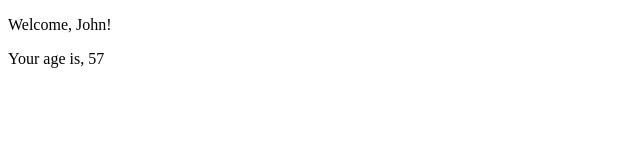
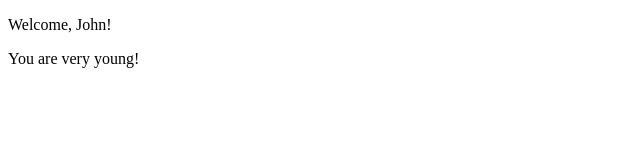
Before and after one commit to RobertoFanara/Esercizi-React, a JavaScript app in the folder Esercizi da Mandare/esercizio/: page / in a window 1280 px wide. Shown: the top 160 px of the page, without its empty margins (0-640 px from the left). Built offline with nearby package versions, Linux system fonts and the light colour scheme.

Commit message:
esercizio 13 completato

```diff
--- a/Esercizi da Mandare/esercizio/src/Age.js
+++ b/Esercizi da Mandare/esercizio/src/Age.js
@@ -1,5 +1,9 @@
 const Age = (props) => {
-  return <p>Your age is, {props.age}</p>;
+  return (
+    <>
+      {props.age >= 18 ? <p>Your age is, {props.age}</p> : <p>You are very young!</p>}
+    </>
+  )
 };
 
 export default Age;
--- a/Esercizi da Mandare/esercizio/src/App.js
+++ b/Esercizi da Mandare/esercizio/src/App.js
@@ -2,7 +2,7 @@ import Welcome from "./Welcome";
 
 const App = () => {
     return (
-        <Welcome name={'John'}  age={57}/>
+        <Welcome name={'John'}  age={17}/>
     )
 }
 
--- a/Esercizi da Mandare/esercizio/src/Welcome.js
+++ b/Esercizi da Mandare/esercizio/src/Welcome.js
@@ -4,7 +4,7 @@ const Welcome = (props) => {    // What happens if the name prop is a JSX expres
   return (                                                          // the name will be bold
     <>
       <p>Welcome, {props.name}!</p>
-      {props.age >= 18 && props.age <= 65 && props.name === "John"  ? <Age age={props.age}/> : <p>age is not defined</p>}
+      <Age age={props.age}/>
     </>
   );
 }
```
